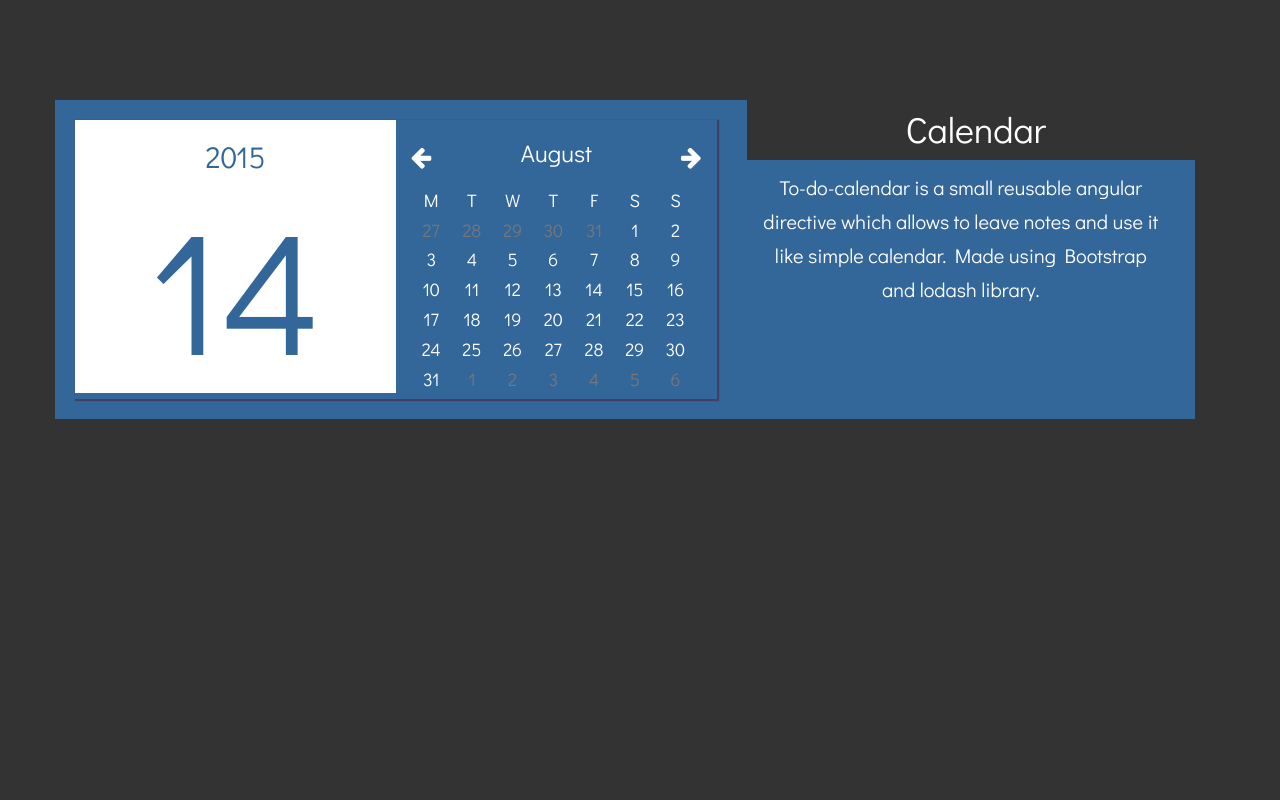
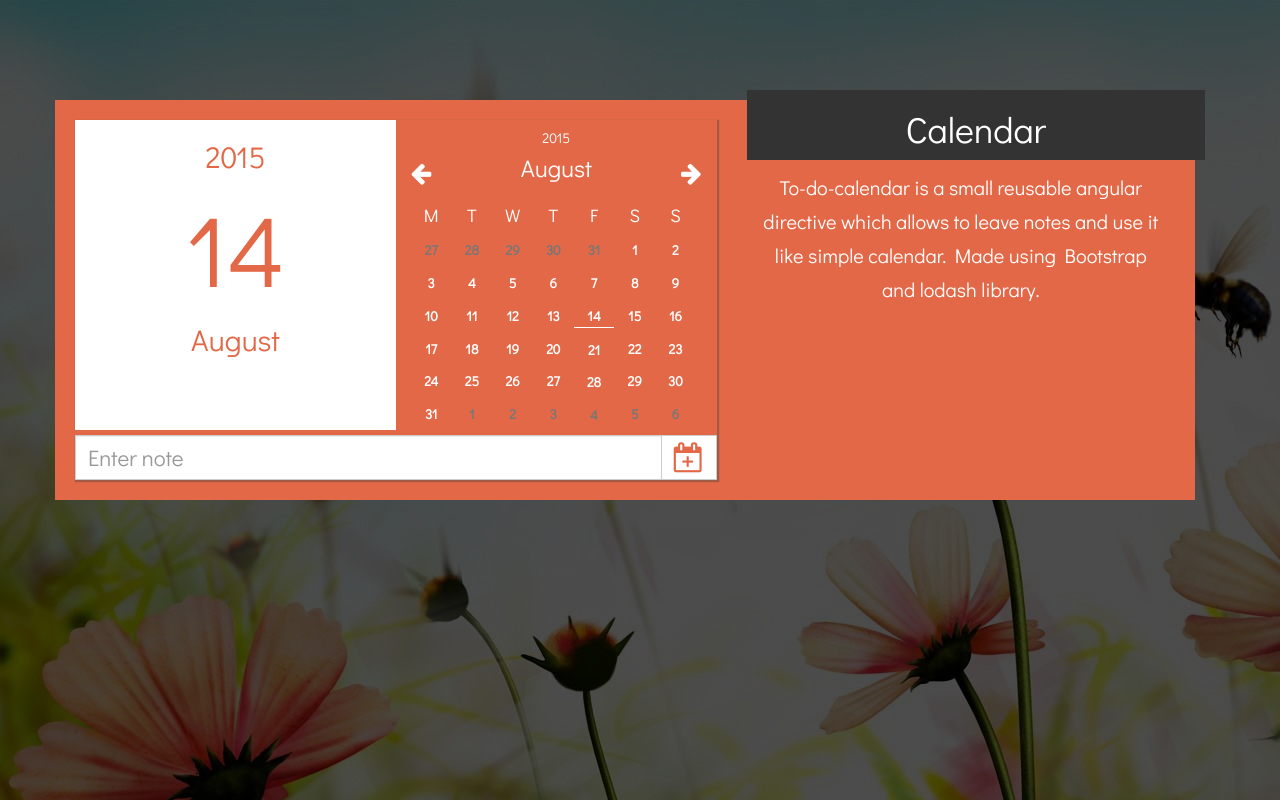
Before and after one commit to alexbokii/to-do-list, a plain HTML site: page index.html in a window 1280 px wide. Drawn offline with nearby package versions, Linux system fonts and the light colour scheme.

Commit message:
Changes in styling, refactoring

```diff
--- a/calendar.tpl.html
+++ b/calendar.tpl.html
@@ -1,14 +1,14 @@
 <div class="row cal">
     <div class="col-xs-12 col-sm-7 shadow">
         <div class="row">
-            <div class="col-xs-12  col-sm-6 bg-default text-center">
+            <div class="col-xs-12  col-sm-6 day-area season-color text-center">
                 <h2>{{curYear}}</h2>
-                <h1 class="lg">{{dayToday}}</h1>
-                <!-- <h1 class="lg">{{addNoteToDay}}</h1> -->
+                <h1 class="lg">{{addNoteToDay}}</h1>
+                <h2>{{curMonthName}}</h2>
             </div>
-            <div class="col-xs-12 col-sm-6">
-                <div class="clearfix center-block">
-
+            <div class="col-xs-12 col-sm-6 month-area">
+                <div class="clearfix center-block text-center">
+                    <h5>{{curYear}}</h5>
                     <h3 class="text-center">{{curMonthName}}</h3>
                     <h3 class="arrow text-center pull-left" ng-click="goToPreviousMonth(curMonthNum, curYear)"><i class="fa fa-arrow-left"></i></h3>
                     <h3 class="arrow text-center pull-right" ng-click="goToNextMonth(curMonthNum, curYear)"><i class="fa fa-arrow-right"></i></h3>
@@ -17,73 +17,65 @@
                 <div class="clearfix">
                     <div class="day">
                         <h4>M</h4>
-                        <h4 ng-repeat="day in monthWithExtraDays | filter:'Mon'" ng-click="addNote(day.day)"
-                        ng-class="{'text-muted' : day.disable == true}">
-                            {{day.day}}
-                            <i class="fa fa-circle note-dot" ng-if="day.note.length > 0"></i>
+                        <h4 ng-repeat="day in monthWithExtraDays | filter:'Mon'" ng-click="day.disable || addNote(day.day)"
+                        ng-class="{'text-muted' : day.disable == true, 'underline' : day.day == dayToday}">
+                            <span class="label" ng-class="{'label-primary': day.note.length > 0}">{{day.day}}</span>
                         </h4>
                     </div>
 
                     <div class="day">
                         <h4>T</h4>
-                        <h4 ng-repeat="day in monthWithExtraDays | filter:'Tue'" ng-click="addNote(day.day)"
-                        ng-class="{'text-muted' : day.disable == true}">
-                            {{day.day}}
-                            <i class="fa fa-circle note-dot" ng-if="day.note.length > 0"></i>
+                        <h4 ng-repeat="day in monthWithExtraDays | filter:'Tue'" ng-click="day.disable || addNote(day.day)"
+                        ng-class="{'text-muted' : day.disable == true, 'underline' : day.day == dayToday}">
+                            <span class="label" ng-class="{'label-primary': day.note.length > 0}">{{day.day}}</span>
                         </h4>
                     </div>
 
                     <div class="day">
                         <h4>W</h4>
-                        <h4 ng-repeat="day in monthWithExtraDays | filter:'Wed'" ng-click="addNote(day.day)"
-                         ng-class="{'text-muted' : day.disable == true}">
-                            {{day.day}}
-                            <i class="fa fa-circle note-dot" ng-if="day.note.length > 0"></i>
+                        <h4 ng-repeat="day in monthWithExtraDays | filter:'Wed'" ng-click="day.disable || addNote(day.day)"
+                         ng-class="{'text-muted' : day.disable == true, 'underline' : day.day == dayToday}">
+                            <span class="label" ng-class="{'label-primary': day.note.length > 0}">{{day.day}}</span>
                         </h4>
                     </div>
 
                     <div class="day">
                         <h4>T</h4>
-                        <h4 ng-repeat="day in monthWithExtraDays | filter:'Thu'" ng-click="addNote(day.day)"
-                        ng-class="{'text-muted' : day.disable == true}">
-                            {{day.day}}
-                            <i class="fa fa-circle note-dot" ng-if="day.note.length > 0"></i>
+                        <h4 ng-repeat="day in monthWithExtraDays | filter:'Thu'" ng-click="day.disable || addNote(day.day)"
+                        ng-class="{'text-muted' : day.disable == true, 'underline' : day.day == dayToday}">
+                           <span class="label" ng-class="{'label-primary': day.note.length > 0}">{{day.day}}</span>
                         </h4>
                     </div>
 
                     <div class="day">
                         <h4>F</h4>
-                        <h4 ng-repeat="day in monthWithExtraDays | filter:'Fri'" ng-click="addNote(day.day)"
-                        ng-class="{'text-muted' : day.disable == true}">
-                            {{day.day}}
-                            <i class="fa fa-circle note-dot" ng-if="day.note.length > 0"></i>
+                        <h4 ng-repeat="day in monthWithExtraDays | filter:'Fri'" ng-click="day.disable || addNote(day.day)"
+                        ng-class="{'text-muted' : day.disable == true, 'underline' : day.day == dayToday}">
+                            <span class="label" ng-class="{'label-primary': day.note.length > 0}">{{day.day}}</span>
                         </h4>
                     </div>
 
                     <div class="day">
                         <h4>S</h4>
-                        <h4 ng-repeat="day in monthWithExtraDays | filter:'Sat'" ng-click="addNote(day.day)"
-                        ng-class="{'text-muted' : day.disable == true}">
-                            {{day.day}}
-                            <i class="fa fa-circle note-dot" ng-if="day.note.length > 0"></i>
+                        <h4 ng-repeat="day in monthWithExtraDays | filter:'Sat'" ng-click="day.disable || addNote(day.day)"
+                        ng-class="{'text-muted' : day.disable == true, 'underline' : day.day == dayToday}">
+                            <span class="label" ng-class="{'label-primary': day.note.length > 0}">{{day.day}}</span>
                         </h4>
                     </div>
 
                     <div class="day">
                         <h4>S</h4>
-                        <h4 ng-repeat="day in monthWithExtraDays | filter:'Sun'" ng-click="addNote(day.day)"
-                        ng-class="{'text-muted' : day.disable == true}">
-                            {{day.day}}
-                            <i class="fa fa-circle note-dot" ng-if="day.note.length > 0"></i>
+                        <h4 ng-repeat="day in monthWithExtraDays | filter:'Sun'" ng-click="day.disable || addNote(day.day)"
+                        ng-class="{'text-muted' : day.disable == true, 'underline' : day.day == dayToday}">
+                            <span class="label" ng-class="{'label-primary': day.note.length > 0}">{{day.day}}</span>
                         </h4>
                     </div>
                 </div>
             </div>
         </div>
-        <div class="row" ng-show="visible">
+        <div class="row">
             <div class="">
                 <div class="clearfix">
-                    <!-- <h4>{{addNoteToDay}} of {{curMonthName}}</h4> -->
                     <div class="notes bg-default">
                         <ul class="list-unstyled">
                             <li ng-repeat="item in month[addNoteToDay - 1].note">{{item}}</li>
@@ -92,7 +84,7 @@
                     <div class="input-group">
                       <input type="text" class="form-control" placeholder="Enter note" ng-model="note">
                       <span class="input-group-btn">
-                        <button class="btn btn-default" type="button" ng-click="saveNote(addNoteToDay, curMonthName, curYear, note)">+</button>
+                        <button class="btn btn-default" type="button" ng-click="saveNote(addNoteToDay, curMonthName, curYear, note)"><i class="fa fa-calendar-plus-o season-color"></i></button>
                       </span>
                     </div>
                 </div>
--- a/index.html
+++ b/index.html
@@ -1,5 +1,5 @@
 <!DOCTYPE html>
-<html ng-app="calendar">
+<html ng-app="calendar" ng-controller="mainCalendarController" ng-class="{'summer': curMonthName == 'July' || curMonthName == 'August' || curMonthName == 'June', 'fall': curMonthName == 'September' || curMonthName == 'October' || curMonthName == 'November', 'winter': curMonthName == 'December' || curMonthName == 'January' || curMonthName == 'February', 'spring': curMonthName == 'March' || curMonthName == 'April' || curMonthName == 'May'}">
 <head>
     <title>Calendar</title>
     <link href='http://fonts.googleapis.com/css?family=Didact+Gothic' rel='stylesheet' type='text/css'>
@@ -15,11 +15,11 @@
     <script type="text/javascript" src="scripts/filters.js"></script>
 </head>
 
-<body ng-controller="mainCalendarController">
+<body>
     <div class="container">
         <div class="row">
             <div class="col-xs-12">
-                <my-calendar to-do-list="toDoList"></my-calendar>
+                <my-calendar to-do-list="toDoList" cur-month-name="curMonthName"></my-calendar>
             </div>
         </div>
     </div>
--- a/scripts/calendarController.js
+++ b/scripts/calendarController.js
@@ -12,4 +12,6 @@ calendar.controller('mainCalendarController', function($scope) {
         $scope.toDoList.push(newnote);
         console.log($scope.toDoList);
     });
+
+    $scope.curMonthName = "";
 });
--- a/scripts/calendarDirective.js
+++ b/scripts/calendarDirective.js
@@ -3,7 +3,8 @@ calendar.directive('myCalendar', function(generalService) {
         restrict: "EA",
         templateUrl: 'calendar.tpl.html',
         scope: {
-            toDoList: '='
+            toDoList: '=',
+            curMonthName: '='
         },
         link: function(scope, el, attr) {
 
@@ -12,7 +13,8 @@ calendar.directive('myCalendar', function(generalService) {
             scope.curMonthName = generalService.getCurrentMonth(scope.curMonthNum);
             scope.curYear = today.getFullYear();
             scope.dayToday = generalService.getCurrentDay(today);
-            // scope.addNoteToDay = scope.dayToday;
+            // scope.weekdayToday = scope.dayToday;
+            scope.addNoteToDay = scope.dayToday;
 
             scope.month = initializeMonth(scope.curMonthNum, scope.curYear);
             scope.monthWithExtraDays = scope.month;
@@ -108,7 +110,7 @@ calendar.directive('myCalendar', function(generalService) {
                 var daysToNextMonth;
                 var nextMonth;
 
-                if (scope.month[scope.month.length - 1].weekdayNum != 7) {
+                if (scope.month[scope.month.length - 1].weekdayNum != 0) {
                     daysToNextMonth = 7 - scope.month[scope.month.length - 1].weekdayNum;
                 }
 
@@ -136,12 +138,10 @@ calendar.directive('myCalendar', function(generalService) {
 
             // scope functions
             scope.addNote = function(day) {
-                scope.visible = true;
                 scope.addNoteToDay = day;
             };
 
             scope.saveNote = function(day, mon, year, note) {
-                scope.visible = false;
                 scope.$emit('addNote', day, mon, year, note);
                 scope.note = '';
 
--- a/style.css
+++ b/style.css
@@ -1,52 +1,81 @@
+html {
+    height: 100%;
+    min-height: 100%;
+}
+
 body {
     color: #fff;
-    background-color: #333;
     font-family: 'Didact Gothic', sans-serif;
+    background: rgba(0,0,0,0.7);
+    min-height: 100%;
 }
 
 h1.lg {
-    font-size: 173px;
+    font-size: 100px;
+}
+
+h3 {
+    margin-top: 5px;
+}
+
+h4 {
+     padding-bottom: 3px;
 }
 
 .cal {
     width: 100%;
-    background-color: #336699;
     margin-top: 100px;
     border: 20px solid #336699;
     position: relative;
 }
 
-.bg-default {
-    background-color: #fff;
-    color: #336699;
+.label-primary {
+    background-color: rgba(162, 139, 132, .3);
+}
+
+.text-muted .label {
+    color: #777;
 }
 
 .bg-dark {
     background-color: #333;
 }
 
-.bg-primary {
-    background-color: #336699;
+.padding-30 {
+    padding: 30px;
 }
 
-.padding-30 {
-    padding: 30px;
+.day-area {
+    height: 310px;
+}
+
+.month-area {
+    height: 315px;
+}
+
+ul {
+    margin-bottom: 0px;
 }
 
 .notes li {
     line-height: 2em;
     font-size: 1.7em;
-    border-bottom: 1px solid rgba(51, 102, 153, 0.4);
+    border-bottom: 1px solid rgba(71, 71, 71, 0.42);
     padding-left: 20px;
 }
 
 .form-control {
     font-size: 1.6em;
     border-radius: 0px;
+    height: 2em;
 }
 
 .input-group button {
     border-radius: 0px;
+}
+
+.input-group button i {
+    font-size: 30px;
 }
 
 .absolute-panel {
@@ -68,16 +97,87 @@ i.note-dot {
 }
 
 .shadow {
-    box-shadow: 1px 1px 1px 1px #3F415D;
+    box-shadow: 1px 1px 1px 1px rgba(71, 71, 71, 0.42);
+    min-height: 300px;
 }
 
 .day {
     width: 14%;
     float: left;
     text-align: center;
+    cursor: pointer;
+}
+
+.marked {
+    background: linear-gradient(to bottom right, white -15px, rgba(51, 51, 51, 0) 15px);
+    background: -moz-linear-gradient(to bottom right, white -15px, rgba(51, 51, 51, 0) 15px);
+    background: -webkit-linear-gradient(to bottom right, white -15px, rgba(51, 51, 51, 0) 15px);
 }
 
 .arrow {
     cursor: pointer;
     margin-top: -32px;
 }
+
+.underline {
+    border-bottom: 1px solid white;
+}
+
+/* season classes */
+.summer {
+    background: url(img/summer.jpg) no-repeat left top;
+}
+
+.fall {
+    background-image: url(img/fall.jpg);
+}
+
+.winter {
+    background-image: url(img/winter.jpg);
+}
+
+.spring {
+    background-image: url(img/spring.jpg);
+    background-size: 100% auto;
+}
+
+
+.summer .cal {
+    background-color: #E36847;
+    border-color: #E36847;
+}
+
+.summer .season-color {
+    color: #E36847;
+}
+
+.fall .cal {
+    background-color: #C12000;
+    border-color: #C12000;
+}
+
+.fall .season-color {
+    color: #C12000;
+}
+
+.winter .cal {
+    background-color: #36456E;
+    border-color: #36456E;
+}
+
+.winter .season-color {
+    color: #36456E;
+}
+
+.spring .cal {
+    background-color: #79BAD8;
+    border-color: #79BAD8;
+}
+
+.spring .season-color {
+    color: #79BAD8;
+}
+
+.day-area {
+    background-color: #fff;
+}
```
Also changed, not shown: img/fall.jpg (added), img/summer.jpg (added), 2 other files.
